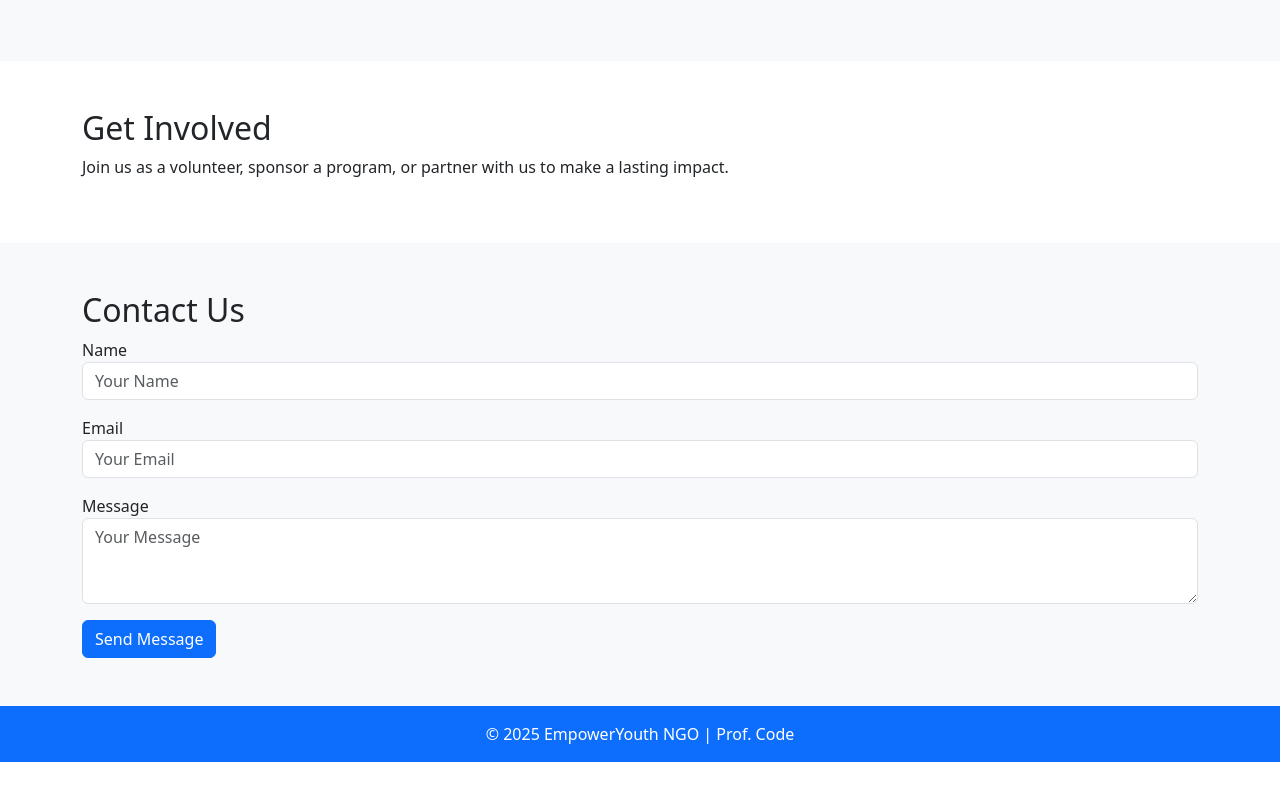
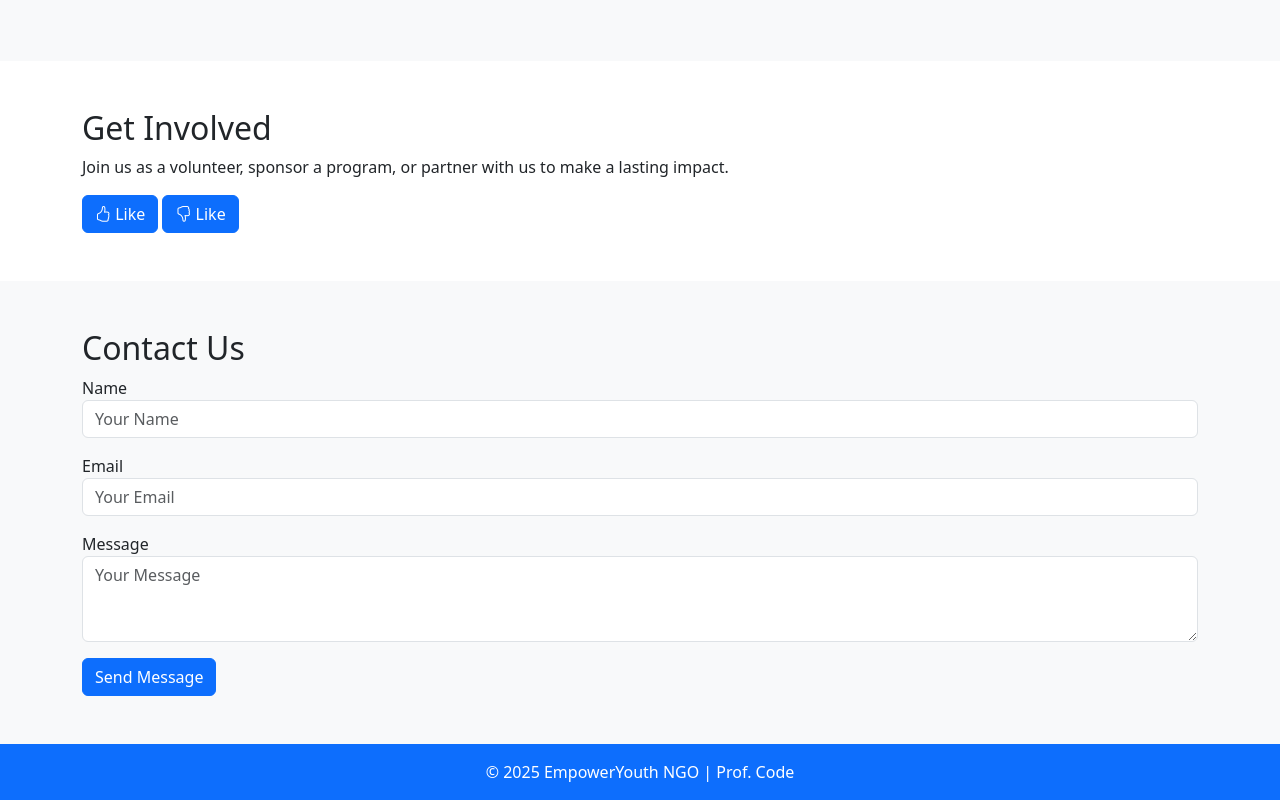
Before and after one commit to kendrick091/gddmi_project, a plain HTML site: page index.html in a window 1280 px wide. Shown: the part 766-1566 px from the top of the page. Before the commit the page ends 1528 px from the top, so only its background shows below. Drawn offline with nearby package versions, Linux system fonts and the light colour scheme.

Commit message:
testing push

```diff
--- a/index.html
+++ b/index.html
@@ -6,6 +6,7 @@
   <title>MDGGI</title>
   <link rel="stylesheet" href="style.css">
   <link href="https://cdn.jsdelivr.net/npm/bootstrap@5.3.0/dist/css/bootstrap.min.css" rel="stylesheet">
+  <link href="https://cdn.jsdelivr.net/npm/bootstrap-icons@1.10.5/font/bootstrap-icons.css" rel="stylesheet">
 </head>
 <body>
 
@@ -70,6 +71,12 @@
   <div class="container">
     <h2>Get Involved</h2>
     <p>Join us as a volunteer, sponsor a program, or partner with us to make a lasting impact.</p>
+     <button class="btn btn-primary">
+        <i class="bi bi-hand-thumbs-up"></i> Like
+    </button>
+    <button class="btn btn-primary">
+        <i class="bi bi-hand-thumbs-down"></i> Like
+    </button>
   </div>
 </section>
 
```
